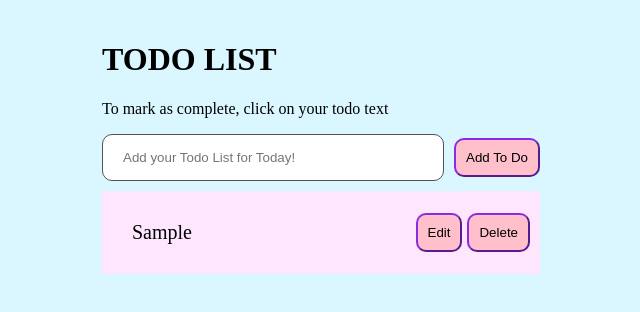
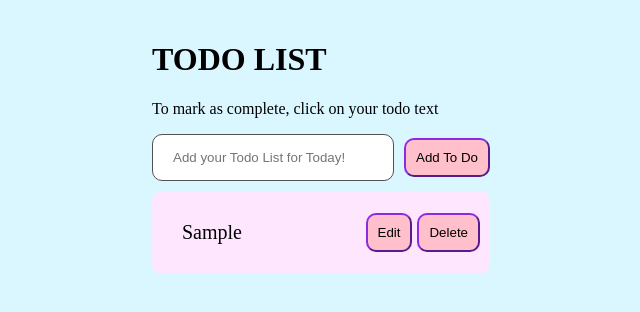
Before and after one commit to Jy-re/ToDoList, a React (Vite) app: page / in a window 1280 px wide. Both pictures are taken after typing "Sample" into the empty fields and a click on the button "Add To Do". Shown: the top 312 px of the page, without its empty margins (319-959 px from the left). Built offline with nearby package versions, Linux system fonts and the light colour scheme.

Commit message:
width and border changed

```diff
--- a/src/App.css
+++ b/src/App.css
@@ -13,6 +13,7 @@ body{
   width: 100%;
   margin-top: 10px;
   justify-content: space-between;
+  border-radius: 10px;
 }
 
 .task-text{
@@ -21,7 +22,7 @@ body{
 }
 
 .inputTodo{
-  width: 300px;
+  width: 200px;
   height: 5px;
   border: #525252, 1px, solid;
   border-radius: 10px;
@@ -29,7 +30,7 @@ body{
   margin-right: 10px;
 }
 .inputTodoEdit{
-  width: 300px;
+  width: 200px;
   height: 5px;
   border: #525252, 1px, solid;
   border-radius: 10px;
```
